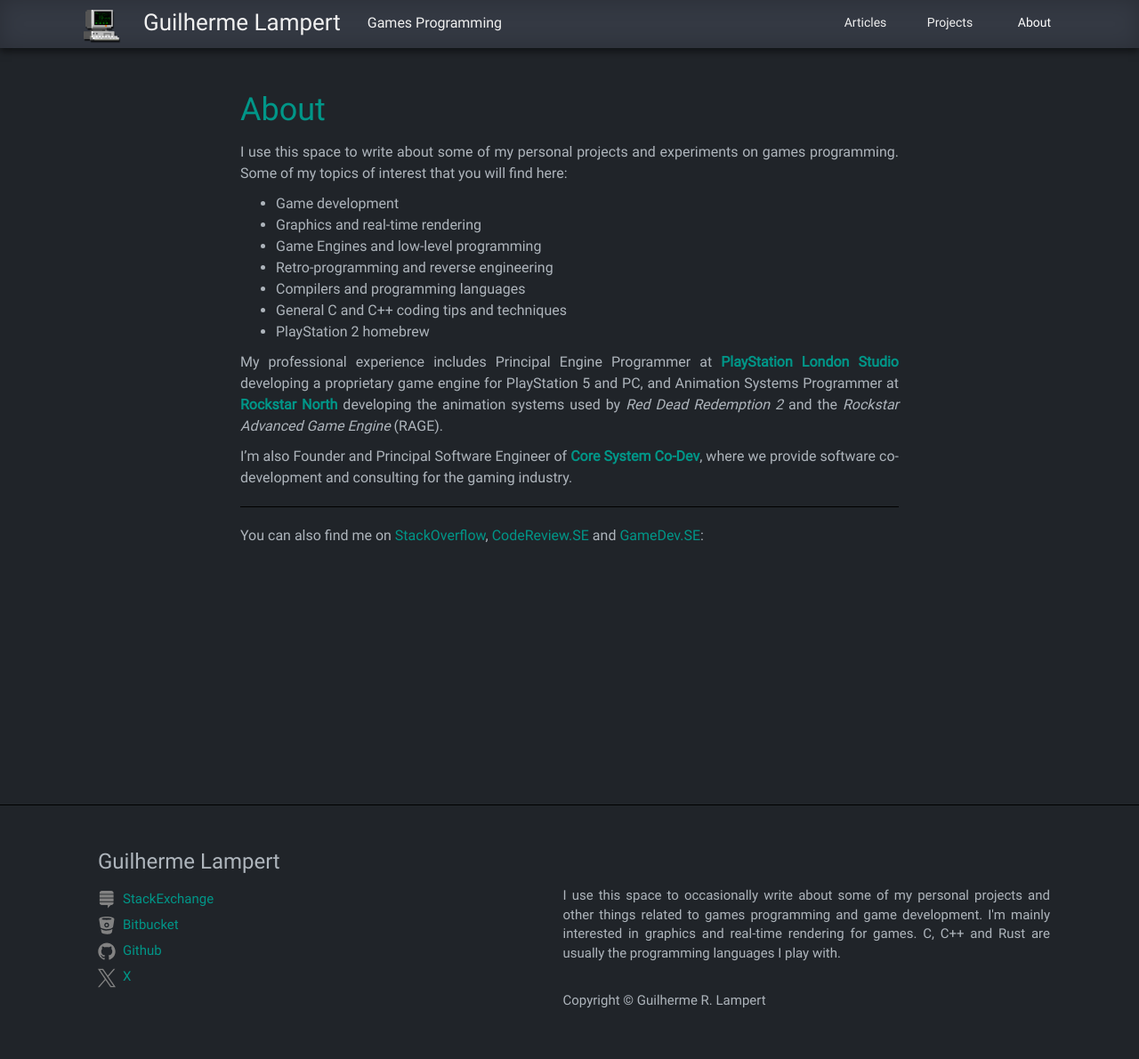
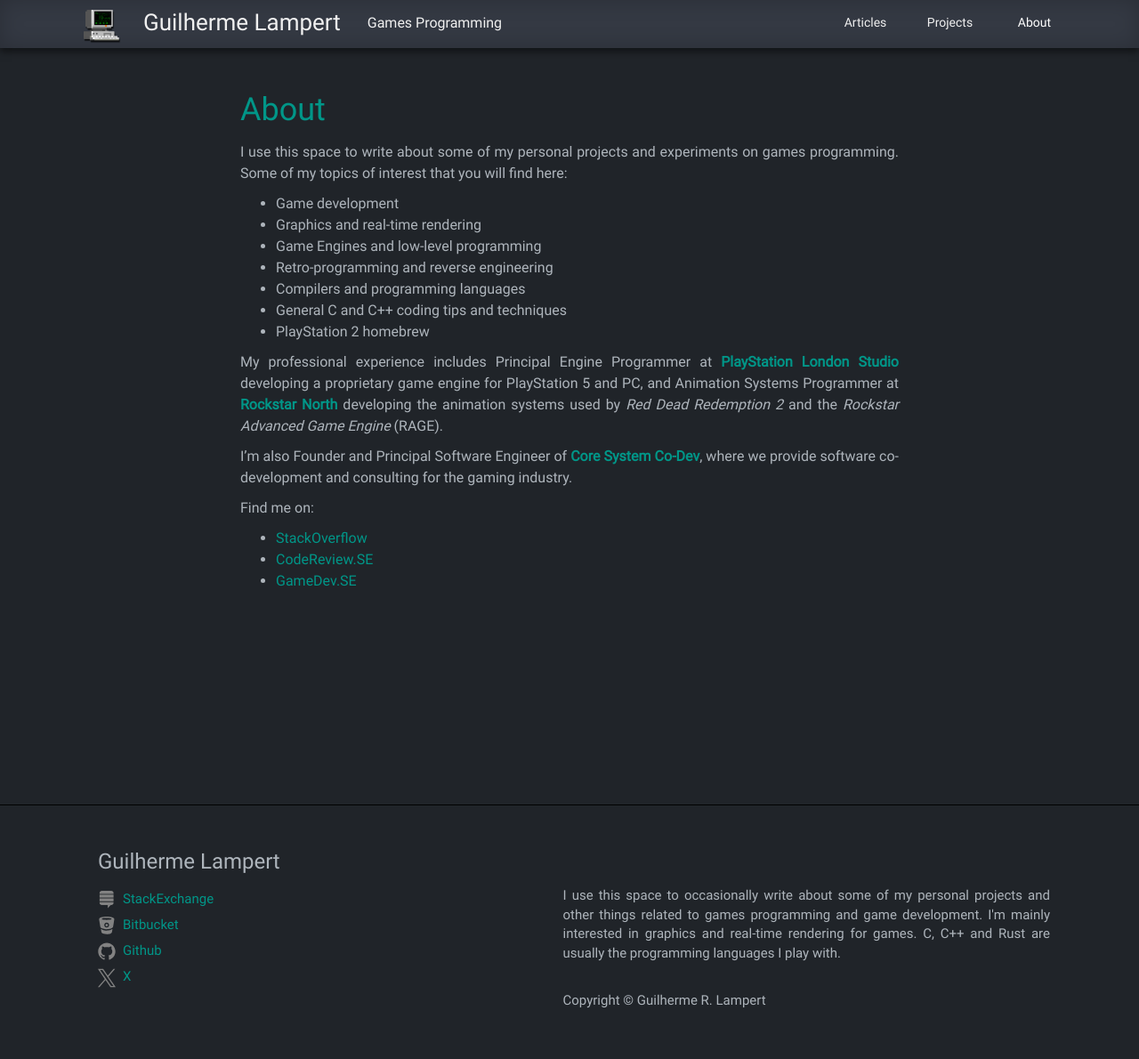
Before and after one commit to glampert/glampert.github.io, a Jekyll site: the page built from pages/about.markdown, in a window 1280 px wide. Shown: the whole page at 89% size. Built offline with Jekyll 4.4.1, drawn with Linux system fonts in a browser that asks for light colours; nearby versions of some CDN libraries.

Commit message:
Formatting and links updated to https.

```diff
--- a/pages/about.markdown
+++ b/pages/about.markdown
@@ -17,15 +17,17 @@
 - General C and C++ coding tips and techniques
 - PlayStation 2 homebrew
 
-My professional experience includes Principal Engine Programmer at [**PlayStation London Studio**](https://playstationlondonstudio.com/) developing a proprietary game engine for PlayStation 5 and PC, and Animation Systems Programmer at [**Rockstar North**](http://www.rockstarnorth.com/) developing the animation systems used by *Red Dead Redemption 2* and the *Rockstar Advanced Game Engine* (RAGE).
+My professional experience includes Principal Engine Programmer at [**PlayStation London Studio**](https://playstationlondonstudio.com/) developing a proprietary game engine for PlayStation 5 and PC, and Animation Systems Programmer at [**Rockstar North**](https://www.rockstarnorth.com/) developing the animation systems used by *Red Dead Redemption 2* and the *Rockstar Advanced Game Engine* (RAGE).
 
 I'm also Founder and Principal Software Engineer of [**Core System Co-Dev**](https://coresystemcodev.com/), where we provide software co-development and consulting for the gaming industry.
 
-----
+Find me on:
+- [StackOverflow][link_so]
+- [CodeReview.SE][link_cr]
+- [GameDev.SE][link_gdse]
 
-You can also find me on [StackOverflow][link_so], [CodeReview.SE][link_cr] and [GameDev.SE][link_gdse]:
-
-<!--<div>
+<!--
+<div>
   <a href="https://stackexchange.com/users/1234852/glampert">
     <img src="https://stackexchange.com/users/flair/1234852.png"
          id="stackexchange-flair"
@@ -33,8 +35,9 @@
          title="Profile for glampert on Stack Exchange, a network of free, community-driven Q&amp;A sites"
     />
   </a>
-</div>-->
+</div>
+-->
 
-[link_so]:   http://stackoverflow.com/users/1198654/glampert?tab=profile
-[link_cr]:   http://codereview.stackexchange.com/users/39810/glampert?tab=profile
-[link_gdse]: http://gamedev.stackexchange.com/users/41153/glampert?tab=profile
+[link_so]:   https://stackoverflow.com/users/1198654/glampert?tab=profile
+[link_cr]:   https://codereview.stackexchange.com/users/39810/glampert?tab=profile
+[link_gdse]: https://gamedev.stackexchange.com/users/41153/glampert?tab=profile
```
